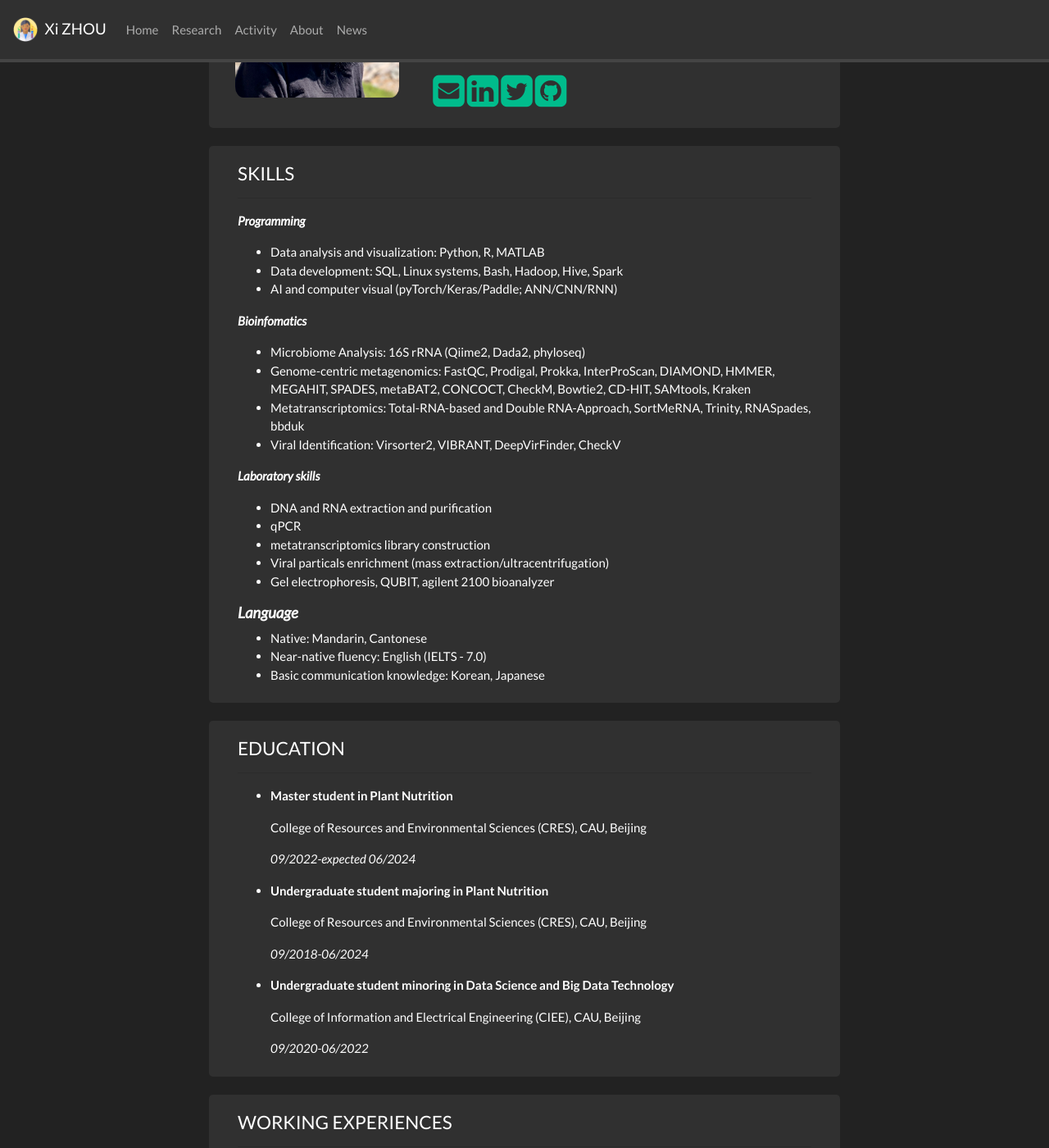
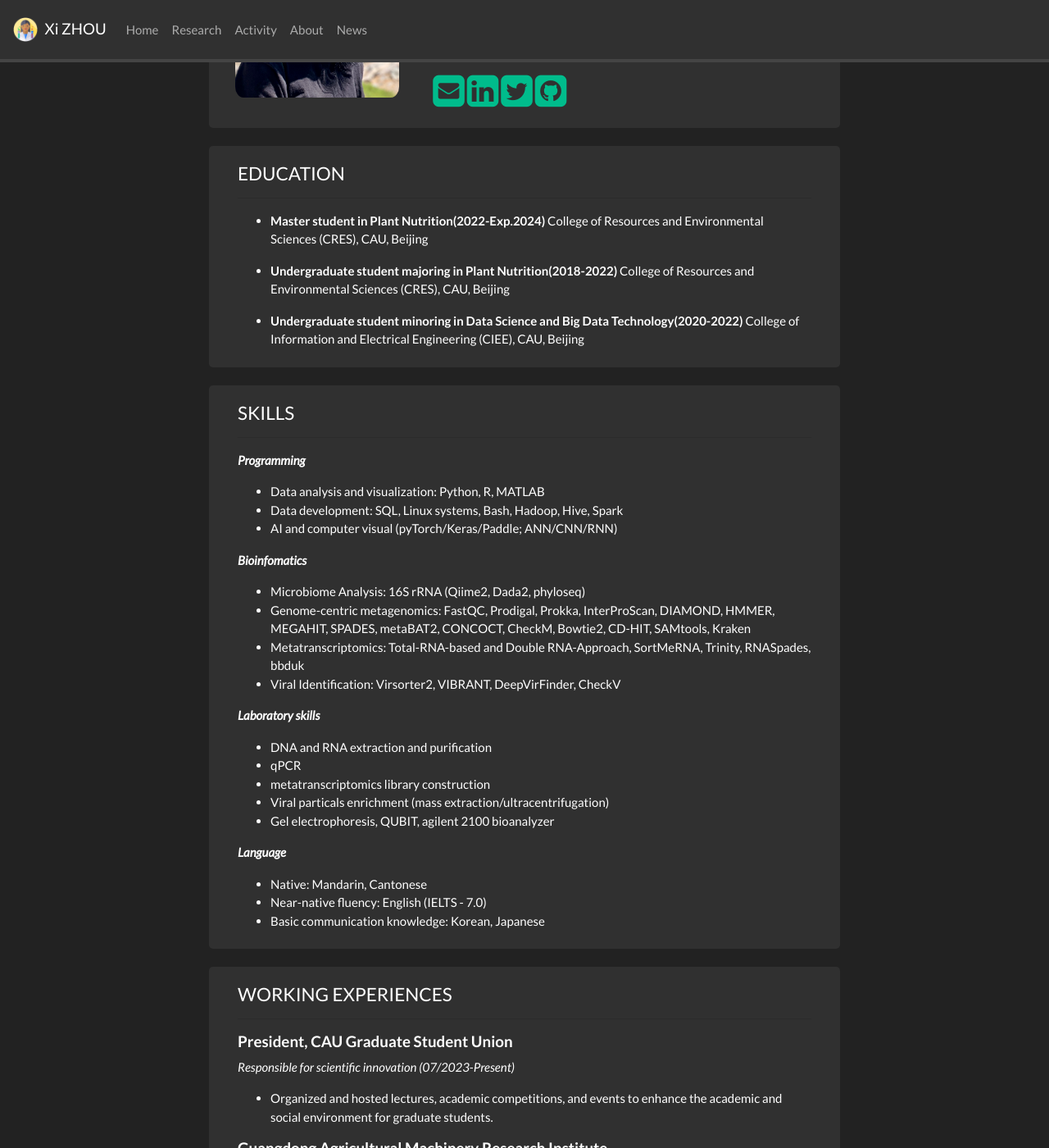
Before and after one commit to x1zh0u/x1zh0u.github.io, a Jekyll site: the page built from _pages/about.md, in a window 1280 px wide and 1400 px high, scrolled down 334 px. Shown: the whole window at 82% size. Built offline with Jekyll 4.4.1, drawn with Linux system fonts in a browser that asks for light colours; nearby versions of some CDN libraries; a style sheet for code colours, icons or effects is not loaded; part of the change alters nothing that is shown.

Commit message:
about.md

```diff
--- a/_pages/about.md
+++ b/_pages/about.md
@@ -42,6 +42,24 @@ China Agricultural University<br>
 </div>
 </div>
 
+<div class="jumbotron">
+<div class="col-md-12 col-sm-12">
+
+#### EDUCATION
+
+------
+
+- **Master student in Plant Nutrition(2022-Exp.2024)**
+  College of Resources and Environmental Sciences (CRES), CAU, Beijing
+
+- **Undergraduate student majoring in Plant Nutrition(2018-2022)**
+  College of Resources and Environmental Sciences (CRES), CAU, Beijing
+
+- **Undergraduate student minoring in Data Science and Big Data Technology(2020-2022)**
+  College of Information and Electrical Engineering (CIEE), CAU, Beijing
+
+</div>
+</div>
 
 <div class="jumbotron">
 <div class="col-md-12 col-sm-12">
@@ -70,39 +88,11 @@ China Agricultural University<br>
 - Viral particals enrichment (mass extraction/ultracentrifugation)
 - Gel electrophoresis, QUBIT, agilent 2100 bioanalyzer
 
-##### ***Language***
+***Language***
 
 - Native: Mandarin, Cantonese
 - Near-native fluency: English (IELTS - 7.0)
 - Basic communication knowledge: Korean, Japanese
-
-</div>
-</div>
-
-<div class="jumbotron">
-<div class="col-md-12 col-sm-12">
-
-#### EDUCATION
-
-------
-
-- **Master student in Plant Nutrition**
-
-  College of Resources and Environmental Sciences (CRES), CAU, Beijing
-
-  *09/2022-expected 06/2024*
-
-- **Undergraduate student majoring in Plant Nutrition**
-
-  College of Resources and Environmental Sciences (CRES), CAU, Beijing
-
-  *09/2018-06/2024*
-
-- **Undergraduate student minoring in Data Science and Big Data Technology**
-
-  College of Information and Electrical Engineering (CIEE), CAU, Beijing
-
-  *09/2020-06/2022*
 
 </div>
 </div>
```
